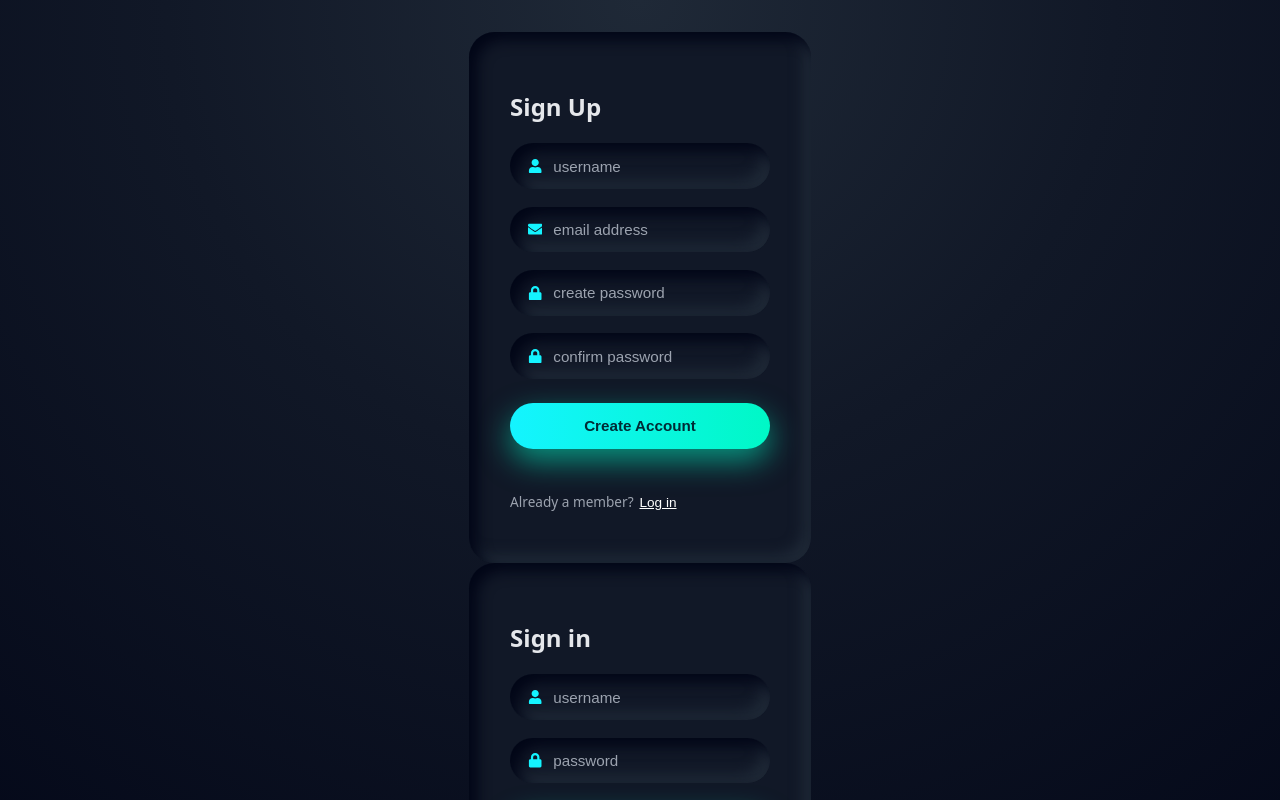
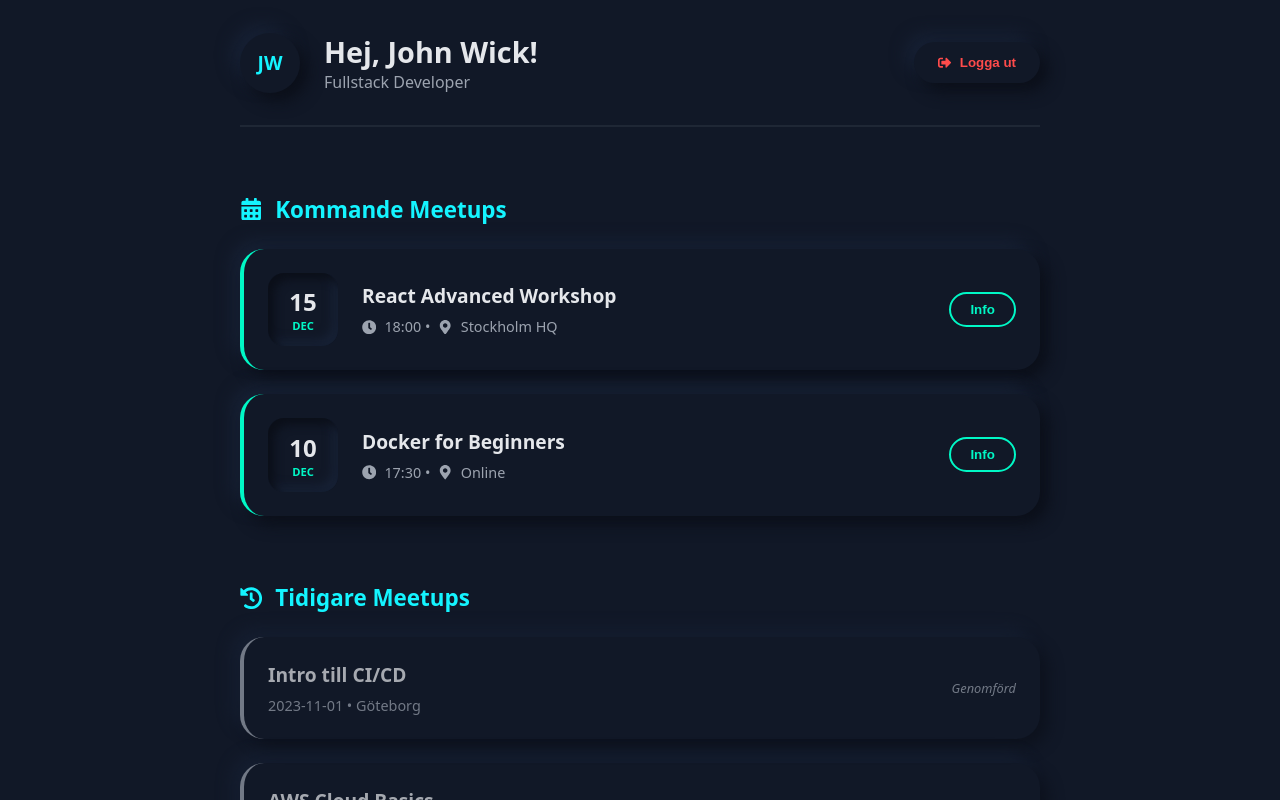
Before and after one commit to Officialw0z/meetup, a React (Vite) app in the folder client/: page /profile in a window 1280 px wide. Shown: the top 800 px of the page. Built offline with nearby package versions, Linux system fonts and the light colour scheme.

Commit message:
updated with ProfilePage

```diff
--- a/client/package.json
+++ b/client/package.json
@@ -13,6 +13,7 @@
     "react": "^19.2.0",
     "react-dom": "^19.2.0",
     "react-icons": "^5.5.0",
+    "react-router-dom": "^7.10.0",
     "sass": "^1.94.2"
   },
   "devDependencies": {
--- a/client/src/App.jsx
+++ b/client/src/App.jsx
@@ -1,10 +1,22 @@
-// src/App.js
+// src/App.jsx
 import React from "react";
+import { BrowserRouter as Router, Routes, Route } from "react-router-dom";
 import AuthPage from "./components/AuthPage.jsx";
+import ProfilePage from "./components/ProfilePage.jsx";
 import "./index.css";
 
 function App() {
-  return <AuthPage />;
+  return (
+    <Router>
+      <Routes>
+        {/* Startsidan är inloggning */}
+        <Route path="/" element={<AuthPage />} />
+
+        {/* Profilsidan */}
+        <Route path="/profile" element={<ProfilePage />} />
+      </Routes>
+    </Router>
+  );
 }
 
 export default App;
--- a/client/src/components/AuthPage.jsx
+++ b/client/src/components/AuthPage.jsx
@@ -1,12 +1,24 @@
 import React from "react";
+import { useNavigate } from "react-router-dom"; // <--- NY 1: Importerar routing
 import "../styles/AuthPage.scss";
 import { FaUser, FaLock, FaEnvelope } from "react-icons/fa";
 
 const AuthPage = () => {
+  const navigate = useNavigate(); // <--- NY 2: Startar hooken
+
+  // <--- NY 3: Funktionen som körs när man klickar Login
+  const handleLogin = (e) => {
+    e.preventDefault(); // Stoppar sidan från att ladda om
+    console.log("Loggar in och navigerar till profil...");
+    navigate("/profile"); // Skickar användaren till profilsidan
+  };
+
   return (
     <div className="auth">
       <div className="authwrapper">
-        {/* SIGN UP */}
+
+        {/* SIGN UP (Vänstra kortet) */}
+        {/* Notera: Jag har inte lagt logik här än, så denna gör inget just nu */}
         <div className="auth-card auth-card--left">
           <h2 className="auth-cardtitle">Sign Up</h2>
 
@@ -48,11 +60,13 @@ const AuthPage = () => {
             </p>
           </form>
         </div>
-        {/* SIGN IN */}
+
+        {/* SIGN IN (Högra kortet) */}
         <div className="auth-card auth-card--right">
           <h2 className="auth-cardtitle">Sign in</h2>
 
-          <form className="auth-form">
+          {/* <--- NY 4: Här kopplar vi funktionen till formuläret */}
+          <form className="auth-form" onSubmit={handleLogin}>
             <div className="auth-input">
               <span className="auth-inputicon">
                 <FaUser />
--- /dev/null
+++ b/client/src/components/ProfilePage.jsx
@@ -0,0 +1,83 @@
+import React from 'react';
+import '../styles/ProfilePage.scss'; // Vi skapar denna strax
+import { FaCalendarAlt, FaMapMarkerAlt, FaClock, FaHistory, FaSignOutAlt } from 'react-icons/fa';
+import { useNavigate } from 'react-router-dom';
+
+const ProfilePage = () => {
+  const navigate = useNavigate();
+
+  // MOCK-DATA (Eftersom backend inte är kopplad än)
+  const upcomingMeetups = [
+    { id: 1, title: 'React Advanced Workshop', date: '2023-12-15', time: '18:00', location: 'Stockholm HQ' },
+    { id: 2, title: 'Docker for Beginners', date: '2024-01-10', time: '17:30', location: 'Online' },
+  ];
+
+  const pastMeetups = [
+    { id: 3, title: 'Intro till CI/CD', date: '2023-11-01', time: '18:00', location: 'Göteborg' },
+    { id: 4, title: 'AWS Cloud Basics', date: '2023-10-20', time: '19:00', location: 'Online' },
+  ];
+
+  const handleLogout = () => {
+    navigate('/'); // Gå tillbaka till inloggning
+  };
+
+  return (
+    <div className="profile">
+      <div className="profile__wrapper">
+
+        {/* Header Section */}
+        <header className="profile__header">
+          <div className="profile__user-info">
+            <div className="profile__avatar">JW</div>
+            <div>
+              <h1>Hej, John Wick!</h1>
+              <p>Fullstack Developer</p>
+            </div>
+          </div>
+          <button onClick={handleLogout} className="profile__logout-btn">
+            <FaSignOutAlt /> Logga ut
+          </button>
+        </header>
+
+        {/* Kommande Meetups */}
+        <section className="profile__section">
+          <h2><FaCalendarAlt /> Kommande Meetups</h2>
+          <div className="meetup-list">
+            {upcomingMeetups.map((meetup) => (
+              <div key={meetup.id} className="meetup-card meetup-card--upcoming">
+                <div className="meetup-card__date">
+                  <span>{meetup.date.split('-')[2]}</span>
+                  <small>DEC</small> {/* Hårdkodat för demo */}
+                </div>
+                <div className="meetup-card__info">
+                  <h3>{meetup.title}</h3>
+                  <p><FaClock /> {meetup.time} • <FaMapMarkerAlt /> {meetup.location}</p>
+                </div>
+                <button className="meetup-card__btn">Info</button>
+              </div>
+            ))}
+          </div>
+        </section>
+
+        {/* Historik */}
+        <section className="profile__section">
+          <h2><FaHistory /> Tidigare Meetups</h2>
+          <div className="meetup-list">
+            {pastMeetups.map((meetup) => (
+              <div key={meetup.id} className="meetup-card meetup-card--past">
+                <div className="meetup-card__info">
+                  <h3>{meetup.title}</h3>
+                  <p>{meetup.date} • {meetup.location}</p>
+                </div>
+                <span className="meetup-status">Genomförd</span>
+              </div>
+            ))}
+          </div>
+        </section>
+
+      </div>
+    </div>
+  );
+};
+
+export default ProfilePage;
--- /dev/null
+++ b/client/src/styles/ProfilePage.scss
@@ -0,0 +1,175 @@
+// Variabler (Samma som AuthPage för konsistens)
+$bg: #111827;
+$card: #111827;
+$outline: #14f4ff;
+$text-main: #e5e7eb;
+$text-muted: #9ca3af;
+$button: #00f8c6;
+$accent-red: #ff4b4b;
+
+// Skuggor
+$shadow-out: 8px 8px 16px #0b0f19, -8px -8px 16px #172135;
+$shadow-in: inset 6px 6px 10px #0b0f19, inset -6px -6px 10px #172135;
+
+.profile {
+  min-height: 100vh;
+  padding: 2rem;
+  background: $bg;
+  color: $text-main;
+  display: flex;
+  justify-content: center;
+
+  &__wrapper {
+    width: 100%;
+    max-width: 800px;
+    display: flex;
+    flex-direction: column;
+    gap: 3rem;
+  }
+
+  // Header
+  &__header {
+    display: flex;
+    justify-content: space-between;
+    align-items: center;
+    padding-bottom: 2rem;
+    border-bottom: 2px solid rgba($text-muted, 0.1);
+  }
+
+  &__user-info {
+    display: flex;
+    align-items: center;
+    gap: 1.5rem;
+
+    h1 { margin: 0; font-size: 1.8rem; }
+    p { margin: 0; color: $text-muted; }
+  }
+
+  &__avatar {
+    width: 60px;
+    height: 60px;
+    background: $card;
+    border-radius: 50%;
+    display: flex;
+    align-items: center;
+    justify-content: center;
+    font-weight: bold;
+    font-size: 1.2rem;
+    color: $outline;
+    box-shadow: $shadow-out;
+    border: 2px solid transparent;
+  }
+
+  &__logout-btn {
+    background: $card;
+    color: $accent-red;
+    border: none;
+    padding: 0.8rem 1.5rem;
+    border-radius: 99px;
+    cursor: pointer;
+    box-shadow: $shadow-out;
+    display: flex;
+    align-items: center;
+    gap: 0.5rem;
+    font-weight: 600;
+    transition: 0.2s;
+
+    &:hover { box-shadow: $shadow-in; }
+  }
+
+  // Sections
+  &__section {
+    h2 {
+      display: flex;
+      align-items: center;
+      gap: 0.8rem;
+      font-size: 1.4rem;
+      margin-bottom: 1.5rem;
+      color: $outline;
+    }
+  }
+}
+
+// Meetup Cards
+.meetup-list {
+  display: flex;
+  flex-direction: column;
+  gap: 1.5rem;
+}
+
+.meetup-card {
+  background: $card;
+  padding: 1.5rem;
+  border-radius: 1.5rem;
+  box-shadow: $shadow-out;
+  display: flex;
+  align-items: center;
+  gap: 1.5rem;
+  transition: transform 0.2s ease;
+  cursor: pointer;
+
+  &:hover {
+    transform: translateY(-3px);
+  }
+
+  &--upcoming {
+    border-left: 4px solid $button;
+  }
+
+  &--past {
+    border-left: 4px solid $text-muted;
+    opacity: 0.7;
+    &:hover { opacity: 1; }
+  }
+
+  &__date {
+    display: flex;
+    flex-direction: column;
+    align-items: center;
+    background: $bg;
+    padding: 0.8rem;
+    border-radius: 1rem;
+    box-shadow: $shadow-in;
+    min-width: 70px;
+
+    span { font-size: 1.5rem; font-weight: 700; color: $text-main; }
+    small { font-size: 0.7rem; color: $button; font-weight: 600; }
+  }
+
+  &__info {
+    flex: 1;
+    h3 { margin: 0 0 0.5rem 0; font-size: 1.2rem; }
+    p { margin: 0; color: $text-muted; display: flex; align-items: center; gap: 0.5rem; font-size: 0.9rem; }
+  }
+
+  &__btn {
+    background: none;
+    border: 2px solid $button;
+    color: $button;
+    padding: 0.5rem 1.2rem;
+    border-radius: 99px;
+    font-weight: 600;
+    cursor: pointer;
+    transition: 0.2s;
+
+    &:hover { background: $button; color: $bg; }
+  }
+
+  .meetup-status {
+    font-size: 0.8rem;
+    color: $text-muted;
+    font-style: italic;
+  }
+}
+
+// Responsiv
+@media (max-width: 600px) {
+  .meetup-card {
+    flex-direction: column;
+    align-items: flex-start;
+    text-align: left;
+
+    &__date { flex-direction: row; gap: 0.5rem; width: 100%; justify-content: center; }
+    &__btn { width: 100%; }
+  }
+}
```
Also changed, not shown: 1 other file (tests, documents, lock files or other folders).
